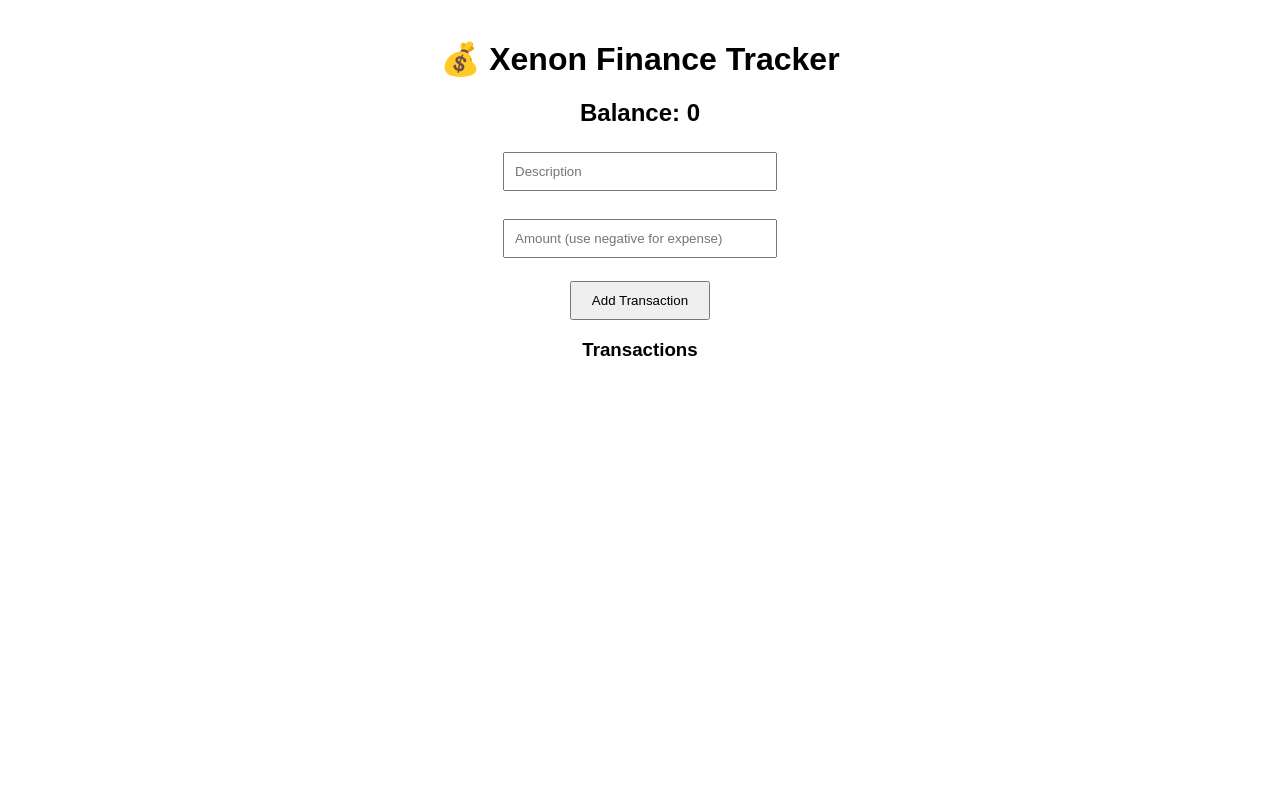
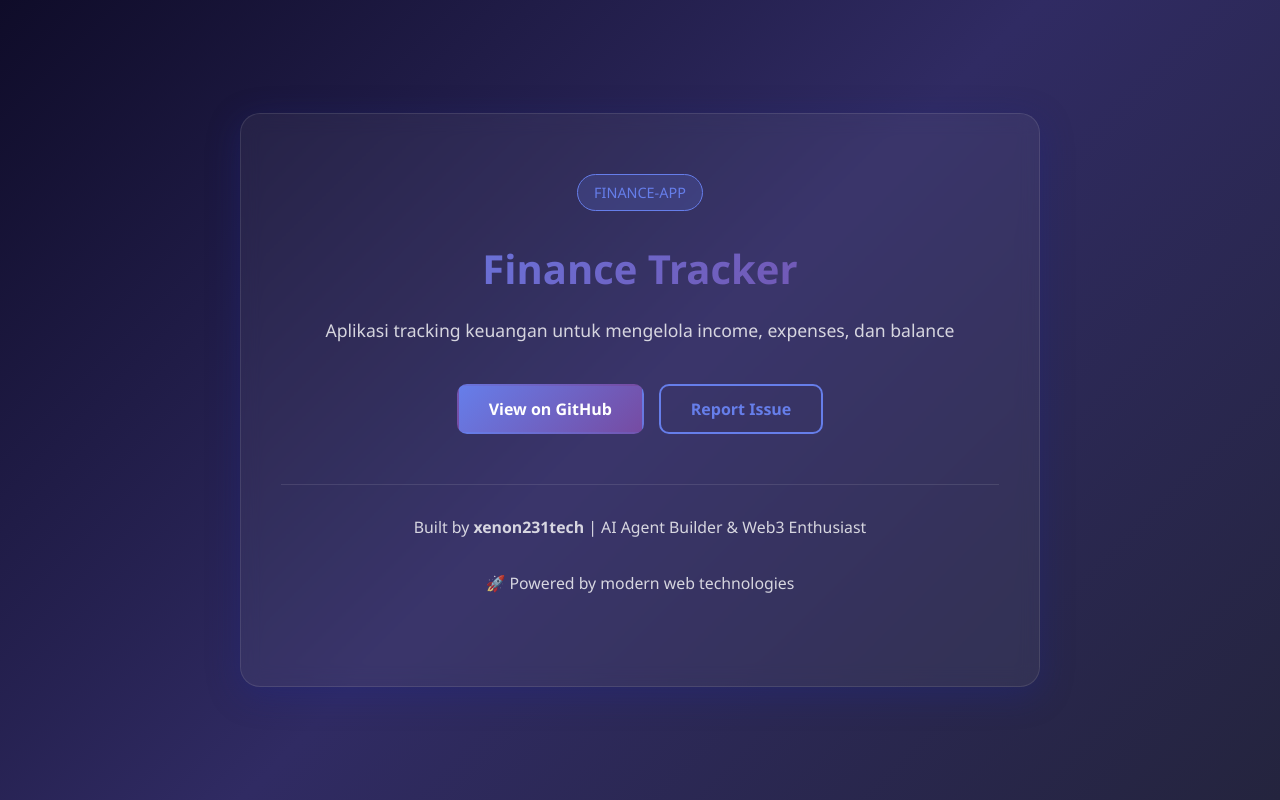
Before and after one commit to xenon231tech/xenon-finance-tracker, a plain HTML site: page index.html in a window 1280 px wide. Drawn offline with Linux system fonts and the light colour scheme.

Commit message:
feat: add modern website interface

```diff
--- a/index.html
+++ b/index.html
@@ -1,23 +1,147 @@
 <!DOCTYPE html>
-<html>
+<html lang="id">
 <head>
-  <title>Xenon Finance Tracker</title>
-  <link rel="stylesheet" href="style.css">
+    <meta charset="UTF-8">
+    <meta name="viewport" content="width=device-width, initial-scale=1.0">
+    <title>Finance Tracker</title>
+    <style>
+        * {
+            margin: 0;
+            padding: 0;
+            box-sizing: border-box;
+        }
+
+        body {
+            font-family: 'Segoe UI', Tahoma, Geneva, Verdana, sans-serif;
+            background: linear-gradient(135deg, #0f0c29, #302b63, #24243e);
+            color: #fff;
+            min-height: 100vh;
+            display: flex;
+            align-items: center;
+            justify-content: center;
+            padding: 20px;
+        }
+
+        .container {
+            max-width: 800px;
+            width: 100%;
+            background: rgba(255, 255, 255, 0.05);
+            backdrop-filter: blur(10px);
+            border: 1px solid rgba(255, 255, 255, 0.1);
+            border-radius: 20px;
+            padding: 60px 40px;
+            text-align: center;
+            box-shadow: 0 8px 32px 0 rgba(31, 38, 135, 0.37);
+        }
+
+        h1 {
+            font-size: 2.5em;
+            margin-bottom: 20px;
+            background: linear-gradient(135deg, #667eea 0%, #764ba2 100%);
+            -webkit-background-clip: text;
+            -webkit-text-fill-color: transparent;
+            background-clip: text;
+        }
+
+        p {
+            font-size: 1.1em;
+            margin-bottom: 30px;
+            color: rgba(255, 255, 255, 0.8);
+            line-height: 1.6;
+        }
+
+        .badge {
+            display: inline-block;
+            background: rgba(102, 126, 234, 0.2);
+            border: 1px solid #667eea;
+            color: #667eea;
+            padding: 8px 16px;
+            border-radius: 20px;
+            font-size: 0.9em;
+            margin-bottom: 30px;
+        }
+
+        .button-group {
+            display: flex;
+            gap: 15px;
+            justify-content: center;
+            flex-wrap: wrap;
+            margin-top: 40px;
+        }
+
+        a {
+            display: inline-block;
+            padding: 12px 30px;
+            border-radius: 10px;
+            text-decoration: none;
+            font-weight: 600;
+            transition: all 0.3s ease;
+            border: 2px solid transparent;
+        }
+
+        .btn-primary {
+            background: linear-gradient(135deg, #667eea 0%, #764ba2 100%);
+            color: white;
+        }
+
+        .btn-primary:hover {
+            transform: translateY(-3px);
+            box-shadow: 0 10px 25px rgba(102, 126, 234, 0.4);
+        }
+
+        .btn-secondary {
+            border: 2px solid #667eea;
+            color: #667eea;
+            background: transparent;
+        }
+
+        .btn-secondary:hover {
+            background: rgba(102, 126, 234, 0.1);
+            transform: translateY(-3px);
+        }
+
+        .footer {
+            margin-top: 50px;
+            padding-top: 30px;
+            border-top: 1px solid rgba(255, 255, 255, 0.1);
+            font-size: 0.9em;
+            color: rgba(255, 255, 255, 0.6);
+        }
+
+        @media (max-width: 600px) {
+            h1 {
+                font-size: 1.8em;
+            }
+
+            .container {
+                padding: 40px 25px;
+            }
+
+            .button-group {
+                flex-direction: column;
+            }
+
+            a {
+                width: 100%;
+            }
+        }
+    </style>
 </head>
 <body>
+    <div class="container">
+        <div class="badge">FINANCE-APP</div>
+        <h1>Finance Tracker</h1>
+        <p>Aplikasi tracking keuangan untuk mengelola income, expenses, dan balance</p>
 
-  <h1>💰 Xenon Finance Tracker</h1>
+        <div class="button-group">
+            <a href="https://github.com/xenon231tech/xenon-finance-tracker" class="btn-primary">View on GitHub</a>
+            <a href="https://github.com/xenon231tech/xenon-finance-tracker/issues" class="btn-secondary">Report Issue</a>
+        </div>
 
-  <h2>Balance: <span id="balance">0</span></h2>
-
-  <input id="desc" placeholder="Description"><br><br>
-  <input id="amount" placeholder="Amount (use negative for expense)"><br><br>
-
-  <button onclick="addTransaction()">Add Transaction</button>
-
-  <h3>Transactions</h3>
-  <ul id="list"></ul>
-
-  <script src="app.js"></script>
+        <div class="footer">
+            <p>Built by <strong>xenon231tech</strong> | AI Agent Builder & Web3 Enthusiast</p>
+            <p>🚀 Powered by modern web technologies</p>
+        </div>
+    </div>
 </body>
 </html>
```
